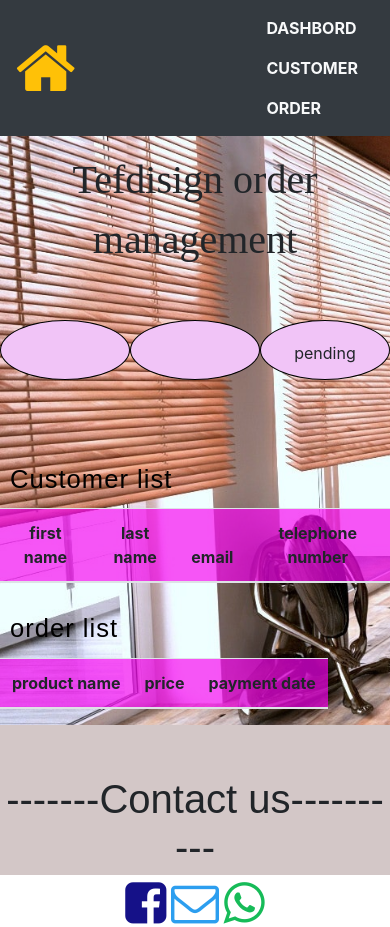
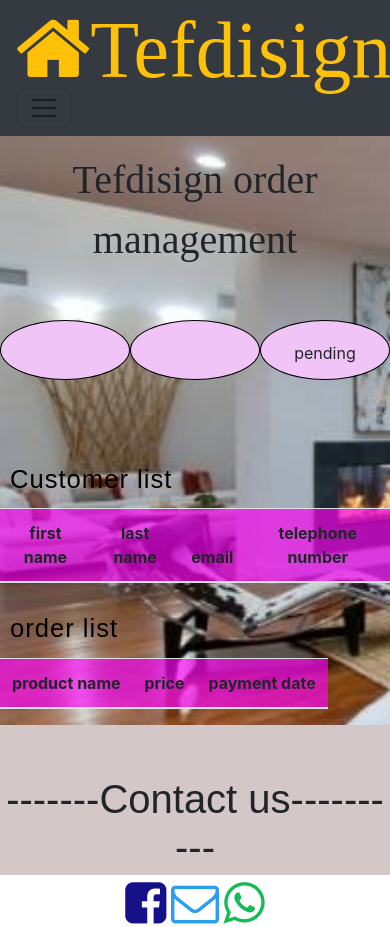
Before and after one commit to PierretteKengle/etud_knpc, a plain HTML site: page index.html in a window 390 px wide. Drawn offline with nearby package versions, Linux system fonts and the light colour scheme.

Commit message:
boostrape

```diff
--- a/client.css
+++ b/client.css
@@ -1,5 +1,5 @@
 .big-banner {
-  background-image: url('./salon.jpg');
+  background-image: url('./Customer.png');
   background-attachment: fixed;
   background-size: cover;
 }
--- a/index.html
+++ b/index.html
@@ -12,17 +12,25 @@
 
 <body>
     <div class="big-banner">
-        <nav class="navbar navbar-expand-md navbar-light bg-dark" style="position: fixed ; width: 100%;">
-            <a href="#"><i class="fa fa-home text-warning fa-4x"></i></a>
+        <div class=" container row">
+            <nav class="col navbar navbar-expand-lg bg-dark navbar-light " style="position: fixed ; width: 100%;">
+                <a href="#"><i class="fa fa-home text-warning fa-5x">Tefdisign </i></a>
+                <button class="navbar-toggler" type="button" data-toggle="collapse" data-target="#navbarContent"
+                    aria-controls="navbarSupportedContent" aria-expanded="false" aria-label="Toggle navigation">
+                    <span class="navbar-toggler-icon"></span>
+                </button>
+                <div id="navbarContent" class="collapse navbar-collapse">
                     <ul class="navbar-nav">
-                <li class="nav-item"><a class="nav-link text-light font-weight-bold text-uppercase px-3"
+                        <li class="nav-item active"><a class="nav-link text-light font-weight-bold text-uppercase px-3"
                                 href="index.html">Dashbord</a></li>
                         <li class="nav-item"><a class="nav-link text-light font-weight-bold text-uppercase px-3"
                                 href="client.html">Customer</a></li>
                         <li class="nav-item"><a class="nav-link text-light font-weight-bold text-uppercase px-3"
                                 href="order.html">Order</a></li>
                     </ul>
+                </div>
             </nav>
+        </div>
 
 
         <div id="logo">Tefdisign order management</div>
@@ -32,9 +40,12 @@
             <div class="order"></div>
             <div class="attente">pending</div>
         </div>
+
+
         <section class="d-flex flex-lg-row justify-content-around text-body">
             <aside>
-                <table class="table  table-stiped table-hover  table-responsive-sm monTableau" id="customerDashboard">
+                <table class="table  table-stiped table-hover
+                 table-responsive-sm monTableau" id="customerDashboard">
                     <caption style="caption-side: top;">Customer list</caption>
                     <thead>
                         <tr class="entete" style="background-color: rgba(250, 5, 242, 0.679) ;">
@@ -48,7 +59,8 @@
             </aside>
 
             <article>
-                <table class="table  table-stiped table-hover  table-responsive-sm monTableau" id="orderDashboard">
+                <table class="table  table-stiped table-hover  table-responsive-sm
+                monTableau" id="orderDashboard">
                     <caption style="caption-side: top;">order list</caption>
                     <thead>
                         <tr class="entete" style="background-color: rgba(250, 5, 242, 0.679) ;">
--- a/order.css
+++ b/order.css
@@ -1,5 +1,5 @@
 .big-banner {
-  background-image: url('./chambre.jpg');
+  background-image: url('./Order.png');
   background-attachment: fixed;
   background-size: cover;
 }
@@ -9,7 +9,7 @@
   font-family: 'Matura MT Script Capitals', 'Palace Script MT';
   font-size: 3.5rem;
   padding-bottom: 50px;
-  padding-top: 100px;
+  padding-top: 140px;
 }
 a {
   text-decoration: none;
@@ -45,12 +45,11 @@ section {
 }
 
 footer {
-  height: 190px;
+  height: 150px;
   width: 100%;
   text-align: center;
   background-color: rgb(211, 199, 199);
   background-attachment: fixed;
-
 }
 
 #contact {
--- a/script.js
+++ b/script.js
@@ -9,6 +9,7 @@ function dasboardCustomer() {
     emptyTable();
     //recuperation des informations du clients dans le localstorage
     let customerLocal = JSON.parse(window.localStorage.getItem('customerList'));
+   //petite verification: console.log(customerLocal);
     if (customerLocal != null) {
 
         customerLocal.forEach(function (customer) {
@@ -37,9 +38,10 @@ function dasboardCustomer() {
             customerTBody.appendChild(tR);
         })
     }
-    document.querySelector('.client').innerHTML = customerLocal.length + ' ' + 'clients';
+    document.querySelector('.client').innerHTML = customerLocal.length + ' ' + 'customer';
 
-}
+};
+
 dasboardCustomer();
 
 
@@ -78,7 +80,7 @@ function dasboardOrder() {
             orderTBody.appendChild(tR);
         })
     }
-    document.querySelector('.order').innerHTML = orderLocal.length + ' ' + 'commandes';
+    document.querySelector('.order').innerHTML = orderLocal.length + ' ' + 'Order';
 
 
 }
--- a/style.css
+++ b/style.css
@@ -1,5 +1,5 @@
 .big-banner {
-  background-image: url('./salon_en_bois.jpg');
+  background-image: url('./dashboard.png');
   background-attachment: fixed;
   background-size: cover;
 }
```
Also changed, not shown: client.html (+13 -5 lines), order.html (+12 -4 lines), Customer.png (added), Order.png (added), dashboard.png (added). Lines whose indentation alone changed are shown as unchanged.
